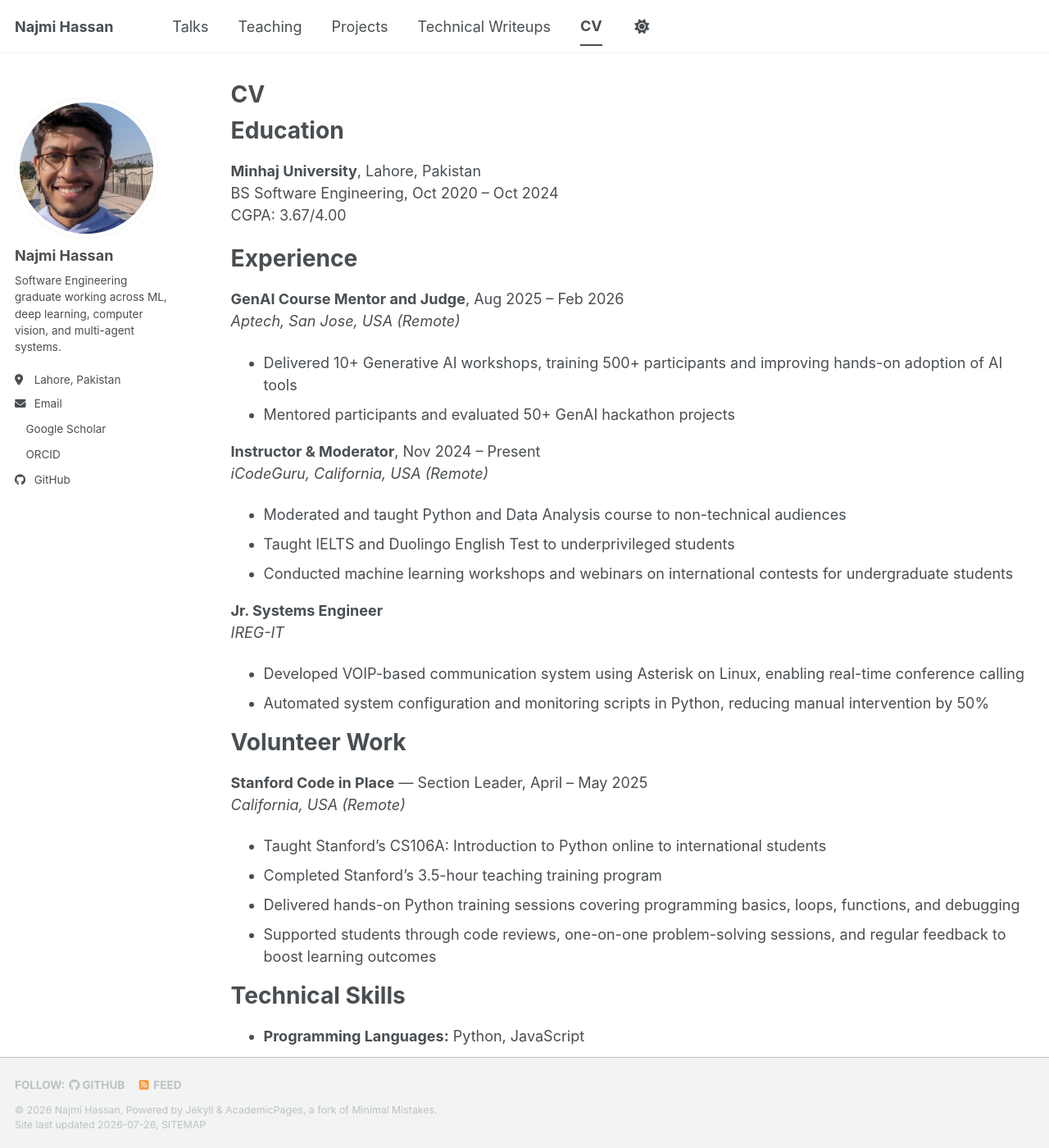
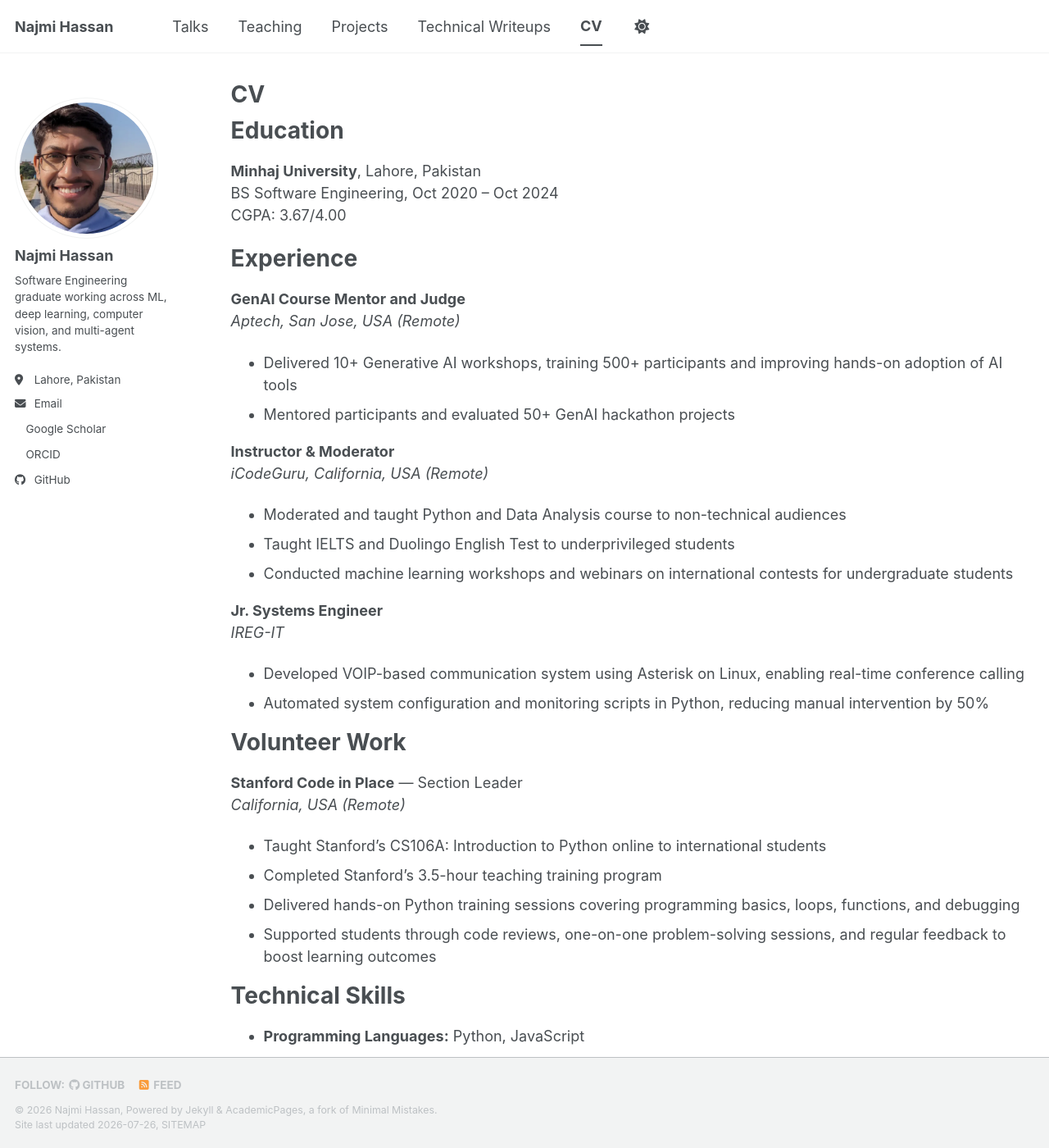
Before and after one commit to NajmiHassan/NajmiHassan.github.io, a Jekyll site: the page built from _pages/cv.md, in a window 1280 px wide and 1400 px high. Shown: the whole window at 82% size. Built offline with Jekyll 4.4.1, drawn with Linux system fonts in a browser that asks for light colours; a style sheet for code colours, icons or effects is not loaded.

Commit message:
Reorder teaching (Section Leader first) and drop CV experience dates
Moves the Stanford Code in Place Section Leader entry to the top of the
teaching page, and removes the date ranges from the Experience and
Volunteer Work entries on the CV.

Co-Authored-By: Claude Opus 4.8 <noreply@anthropic.com>

```diff
--- a/_pages/cv.md
+++ b/_pages/cv.md
@@ -17,12 +17,12 @@ CGPA: 3.67/4.00
 
 Experience
 ======
-**GenAI Course Mentor and Judge**, Aug 2025 – Feb 2026
+**GenAI Course Mentor and Judge**
 *Aptech, San Jose, USA (Remote)*
 * Delivered 10+ Generative AI workshops, training 500+ participants and improving hands-on adoption of AI tools
 * Mentored participants and evaluated 50+ GenAI hackathon projects
 
-**Instructor & Moderator**, Nov 2024 – Present
+**Instructor & Moderator**
 *iCodeGuru, California, USA (Remote)*
 * Moderated and taught Python and Data Analysis course to non-technical audiences
 * Taught IELTS and Duolingo English Test to underprivileged students
@@ -35,7 +35,7 @@ Experience
 
 Volunteer Work
 ======
-**Stanford Code in Place** — Section Leader, April – May 2025
+**Stanford Code in Place** — Section Leader
 *California, USA (Remote)*
 * Taught Stanford's CS106A: Introduction to Python online to international students
 * Completed Stanford's 3.5-hour teaching training program
```
Also changed, not shown: _teaching/2026-03-01-stanford-code-in-place.md (renamed from _teaching/2025-05-01-stanford-code-in-place.md, +1 -1 lines).
